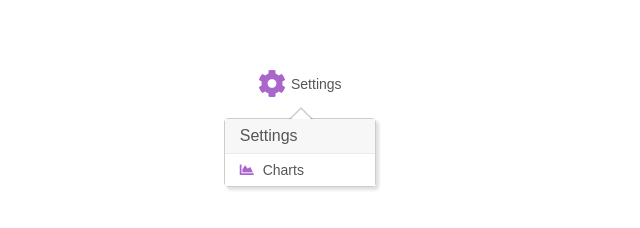
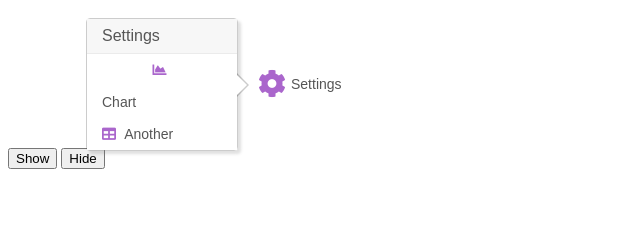
Before and after one commit to BlendingJake/PopoverList, a website: page public/index.html in a window 1280 px wide. Both pictures are taken after a click on the link "Settings". Shown: the whole page, without its empty margins (0-640 px from the left). Drawn offline with Linux system fonts and the light colour scheme.

Commit message:
add callbacks and allow triggering with events

```diff
--- a/public/css/style.css
+++ b/public/css/style.css
@@ -14,8 +14,12 @@
     outline: none;
 }
 
-.popover-list-source span {
-    margin-left: 5px;
+.popover-list-source i {
+    margin-right: 5px;
+    cursor: pointer;
+}
+
+.popover-list-source span, .popover-list-source {
     cursor: pointer;
 }
 
@@ -53,7 +57,10 @@
 
 .popover-list-item a {
     transition: color 0.2s ease;
-    margin-left: 5px;
+}
+
+.popover-list-item i {
+    margin-right: 5px;
 }
 
 .popover-list-item:not(.disabled):hover {
@@ -63,6 +70,10 @@
 
 .popover-list-item:not(.disabled):hover a {
     color: white;
+    cursor: pointer;
+}
+
+.popover-list-item:not(.disabled):hover i {
     cursor: pointer;
 }
 
@@ -154,9 +165,3 @@
 .popover-placement-bottom:before {
     border-color: transparent transparent rgba(0, 0, 0, 0.2) transparent;
 }
-
-
-
-.popover-icon:hover {
-    cursor: pointer;
-}
--- a/public/index.html
+++ b/public/index.html
@@ -13,6 +13,11 @@
         <div style="width:200px"></div>
     </div>
 
+    <div>
+        <button onclick="document.querySelector('#popover').dispatchEvent(new CustomEvent('show', {bubbles: true}))">Show</button>
+        <button onclick="document.querySelector('#popover').dispatchEvent(new CustomEvent('hide', {bubbles: true}))">Hide</button>
+    </div>
+
     <script type="module">
         import PopoverList from "./js/popover_list.js";
         let list = new PopoverList("popover", {
@@ -21,17 +26,25 @@
             title: "Settings",
             icon_size: 2,
             trigger: "click",
-            placement: "bottom",
+            placement: "left",
             offset: 8,
             children: [
                 {
                     icon: "chart-area",
-                    text: "Charts",
-                    callback: () => {console.log("chart");}
+                    disabled: true,
+                    center: true
+                },
+
+                {
+                    text: "Chart"
+                },
+
+                {
+                    text: "Another",
+                    icon: "table"
                 }
             ]
-        });
-        list.draw(document.getElementById("popover-outer"));
+        }, document.getElementById("popover-outer"));
     </script>
 </body>
 </html>
--- a/public/js/popover_list.js
+++ b/public/js/popover_list.js
@@ -6,12 +6,13 @@ export default class PopoverList {
      * Create a new popover list
      * @param {string} id The id of the outer popover list element
      * @param {object} options The options for the popover list
-     *
+     * @param {Element} parent The parent element to add the popover list to
      */
-    constructor(id, options) {
+    constructor(id, options, parent) {
         this.id = id
         this.options = options
         this.hidden = true
+        this.parent = parent
 
         this.options.offset = this.options.offset || 0
         this.options.placement = this.options.placement || 'right'
@@ -19,15 +20,16 @@ export default class PopoverList {
         this.options.delay = this.options.delay || 300
 
         this.main = null
+        this.draw()
     }
 
     /**
        * Create the needed elements for the popover list
        */
-    draw(parent) {
-        parent.insertAdjacentHTML('beforeend', `
+    draw() {
+        this.parent.insertAdjacentHTML('beforeend', `
             <a tabindex="0" id="${this.id}" class="popover-list-source">
-                ${this.drawIcon(this.options.icon, this.options.icon_size, this.options.icon_color_class)}
+                ${(this.options.icon !== undefined) ? this.drawIcon(this.options.icon, this.options.icon_size, this.options.icon_color_class) : ''}
                 ${(this.options.text) ? '<span>' + this.options.text + '</span>' : ''}
             </a>
             <div id="${this.id}-popover" class="popover-list-div" style="opacity: 0">
@@ -44,6 +46,20 @@ export default class PopoverList {
 
             this.toggle()
         })
+        this.main.addEventListener('show', (e) => {
+            if (this.hidden) {
+                this.toggle()
+            }
+
+            e.stopPropagation()
+        })
+        this.main.addEventListener('hide', (e) => {
+            if (!this.hidden) {
+                this.toggle()
+            }
+
+            e.stopPropagation()
+        })
 
         if (this.options.trigger === 'focus') {
             this.main.addEventListener('focusout', (e) => {
@@ -57,7 +73,7 @@ export default class PopoverList {
         // add callbacks
         const elements = document.querySelectorAll(`#${this.id}-popover ul li`)
         for (let i = 0; i < elements.length; i++) {
-            if (this.options.children[i].callback !== undefined) {
+            if (this.options.children[i].disabled === false && this.options.children[i].callback !== undefined) {
                 elements[i].addEventListener('click', (event) => {
                     this.options.children[i].callback(event)
                     this.toggle()
@@ -76,8 +92,8 @@ export default class PopoverList {
         items.push('<ul class="popover-list">')
         this.options.children.forEach(child => {
             items.push(`
-                <li class="popover-list-item ${(child.disabled === true) ? 'disabled' : ''}">
-                    ${this.drawIcon(child.icon, child.icon_size, child.icon_color_class)}
+                <li class="popover-list-item ${(child.disabled === true) ? 'disabled' : ''}" style="${(child.center === true) ? 'text-align: center;' : ''}">
+                    ${(child.icon !== undefined) ? this.drawIcon(child.icon, child.icon_size, child.icon_color_class) : ''}
                     ${(child.text !== undefined) ? '<a>' + child.text + '</a>' : ''}
                 </li>
             `)
@@ -96,7 +112,7 @@ export default class PopoverList {
         const popover = document.querySelector(`#${this.id}-popover`)
         const arrow = document.querySelector(`#${this.id}-popover .popover-arrow`)
 
-        const as = 12
+        const as = 12 // arrow spacing
 
         if (this.hidden) {
             const parentBounds = parent.getBoundingClientRect()
@@ -120,12 +136,14 @@ export default class PopoverList {
                 arrow.style.left = (popoverBounds.width / 2) - as + 'px'
             }
 
+            this._dispatchEvent('show.icon-list')
             this.transition(popover, 'opacity', this.options.delay, 0, 1, () => {
-                console.log('done')
+                this._dispatchEvent('shown.icon-list')
             })
         } else {
+            this._dispatchEvent('hide.icon-list')
             this.transition(popover, 'opacity', this.options.delay, 1, 0, () => {
-                console.log('done')
+                this._dispatchEvent('hidden.icon-list')
             })
         }
 
@@ -134,14 +152,14 @@ export default class PopoverList {
 
     /**
        * Transition a style property
-       * @param element The element whose style to change
-       * @param property The property to change
-       * @param duration The amount of time that the transition should last for
-       * @param start The start value
-       * @param stop The end value
-       * @param callback The callback to make when the transition is done
-       * @param suffix The suffix, can be used for units like `px`, `em`, `%`
-       * @param steps The number of steps, increase for smoothness
+       * @param {Element} element The element whose style to change
+       * @param {string} property The property to change
+       * @param {number} duration The amount of time that the transition should last for
+       * @param {number} start The start value
+       * @param {number} stop The end value
+       * @param {function} callback The callback to make when the transition is done
+       * @param {string} suffix The suffix, can be used for units like `px`, `em`, `%`
+       * @param {number} steps The number of steps, increase for smoothness
        */
     transition(element, property, duration, start, stop, callback = null, suffix = '', steps = 10) {
         const startTime = Date.now()
@@ -175,4 +193,8 @@ export default class PopoverList {
             callback()
         }
     }
+
+    _dispatchEvent(name, bubbles = true) {
+        this.main.dispatchEvent(new CustomEvent(name, { bubbles: bubbles }))
+    }
 }
```
